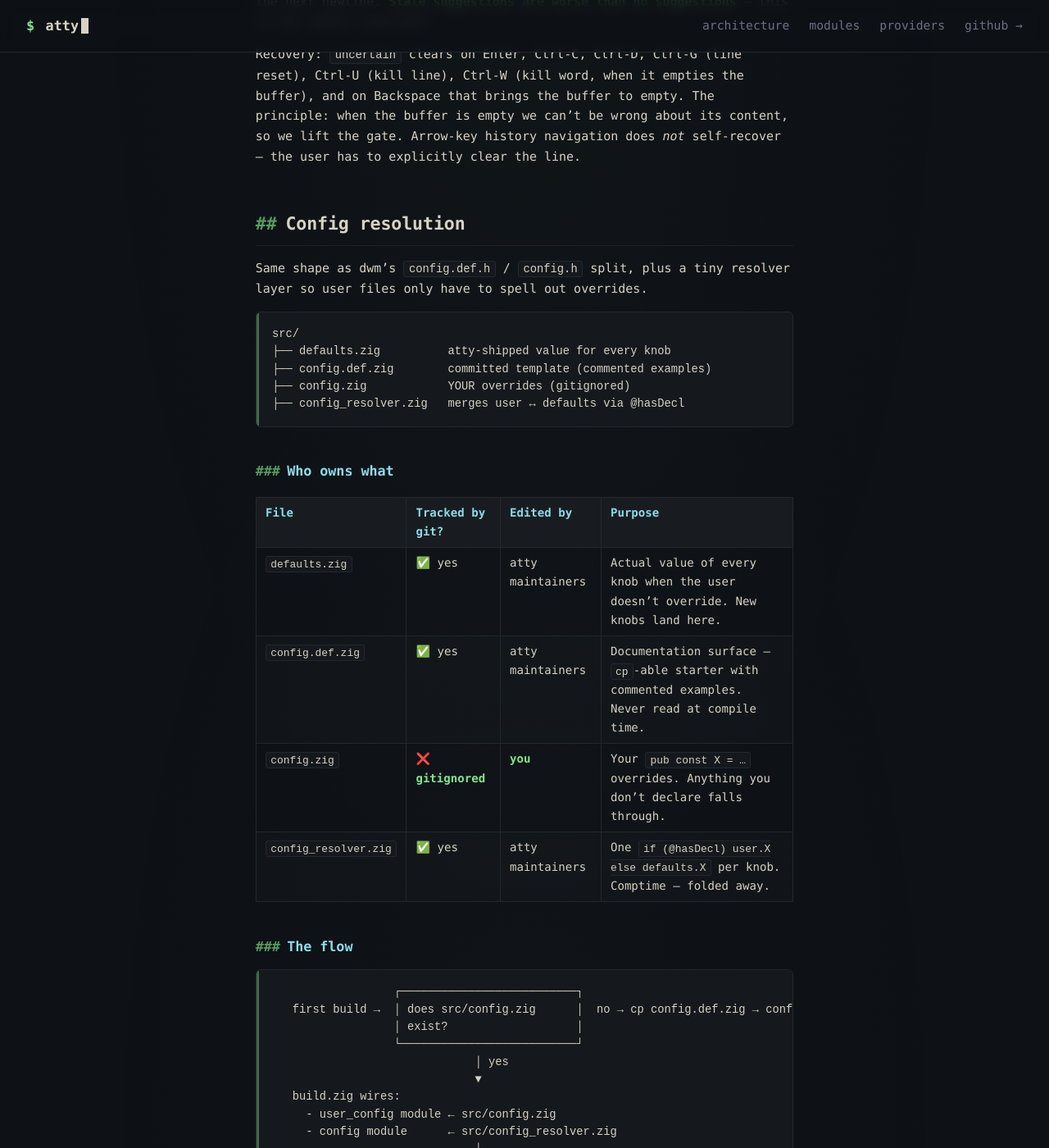
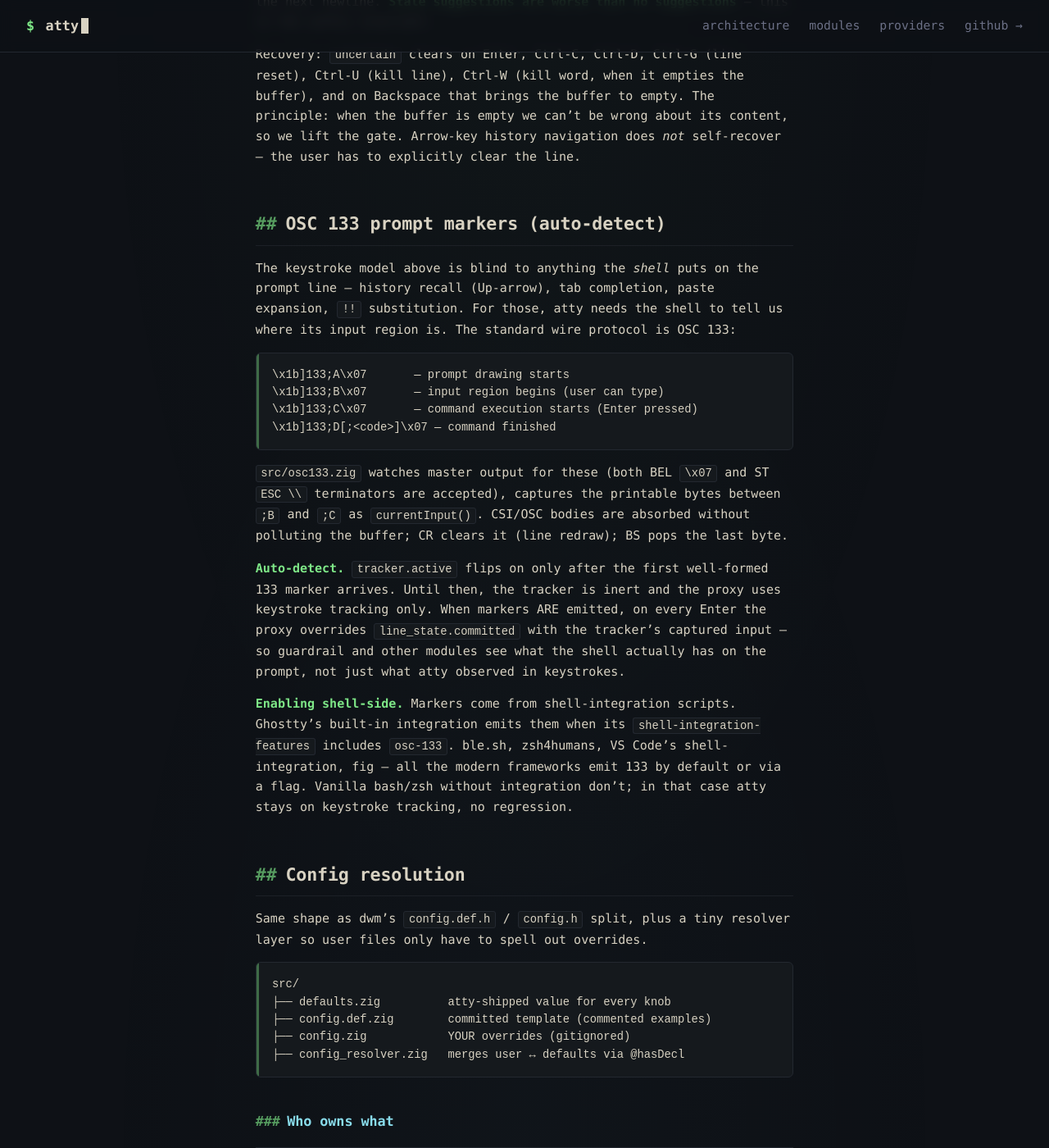
Before and after one commit to fentas/atty, a Jekyll site: the page built from docs/architecture.md, in a window 1280 px wide and 1400 px high, scrolled down 5845 px. Shown: the whole window at 82% size. Built offline with Jekyll 4.4.1, drawn with Linux system fonts in a browser that asks for light colours.

Commit message:
docs(osc133): document the marker integration in architecture.md
Add an OSC 133 section to docs/architecture.md describing:
- the wire protocol (A/B/C/D markers, BEL + ST terminators)
- atty's auto-detect behavior (active flips on after first marker,
  override fires on Enter, otherwise inert)
- how to enable it shell-side (Ghostty's
  shell-integration-features, ble.sh, zsh4humans, etc.)

CLAUDE.md note was already updated in the feat commit; this is
the architectural narrative for the docs site.

Co-Authored-By: Claude Opus 4.7 (1M context) <noreply@anthropic.com>

```diff
--- a/docs/architecture.md
+++ b/docs/architecture.md
@@ -235,6 +235,41 @@ buffer), and on Backspace that brings the buffer to empty. The
 principle: when the buffer is empty we can't be wrong about its
 content, so we lift the gate. Arrow-key history navigation does *not*
 self-recover — the user has to explicitly clear the line.
+
+## OSC 133 prompt markers (auto-detect)
+
+The keystroke model above is blind to anything the *shell* puts on
+the prompt line — history recall (Up-arrow), tab completion, paste
+expansion, `!!` substitution. For those, atty needs the shell to
+tell us where its input region is. The standard wire protocol is
+OSC 133:
+
+    \x1b]133;A\x07       — prompt drawing starts
+    \x1b]133;B\x07       — input region begins (user can type)
+    \x1b]133;C\x07       — command execution starts (Enter pressed)
+    \x1b]133;D[;<code>]\x07 — command finished
+
+`src/osc133.zig` watches master output for these (both BEL `\x07`
+and ST `ESC \\` terminators are accepted), captures the printable
+bytes between `;B` and `;C` as `currentInput()`. CSI/OSC bodies are
+absorbed without polluting the buffer; CR clears it (line redraw);
+BS pops the last byte.
+
+**Auto-detect.** `tracker.active` flips on only after the first
+well-formed 133 marker arrives. Until then, the tracker is inert
+and the proxy uses keystroke tracking only. When markers ARE
+emitted, on every Enter the proxy overrides
+`line_state.committed` with the tracker's captured input — so
+guardrail and other modules see what the shell actually has on
+the prompt, not just what atty observed in keystrokes.
+
+**Enabling shell-side.** Markers come from shell-integration
+scripts. Ghostty's built-in integration emits them when its
+`shell-integration-features` includes `osc-133`. ble.sh, zsh4humans,
+VS Code's shell-integration, fig — all the modern frameworks emit
+133 by default or via a flag. Vanilla bash/zsh without integration
+don't; in that case atty stays on keystroke tracking, no
+regression.
 
 ## Config resolution
 
```
